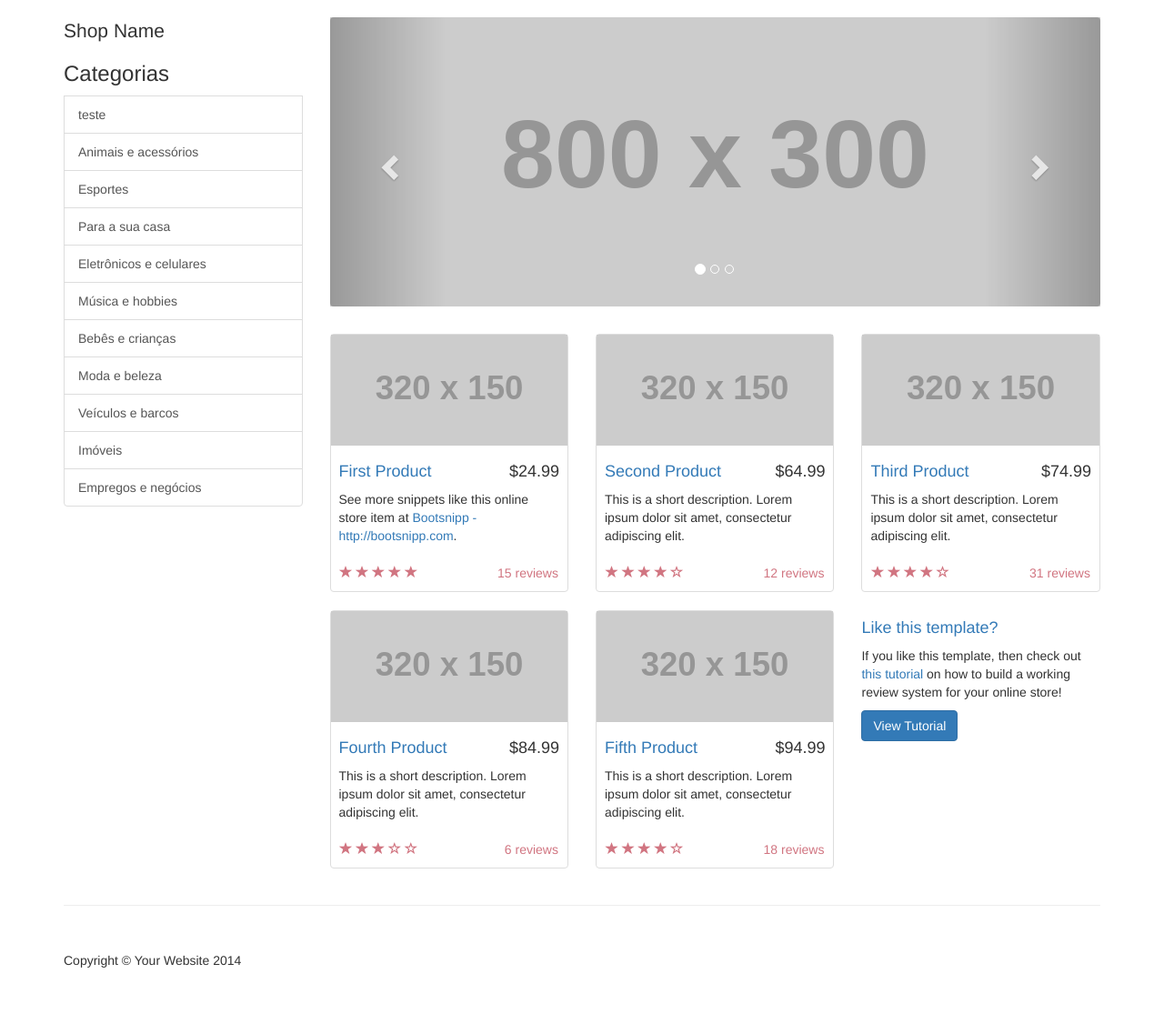
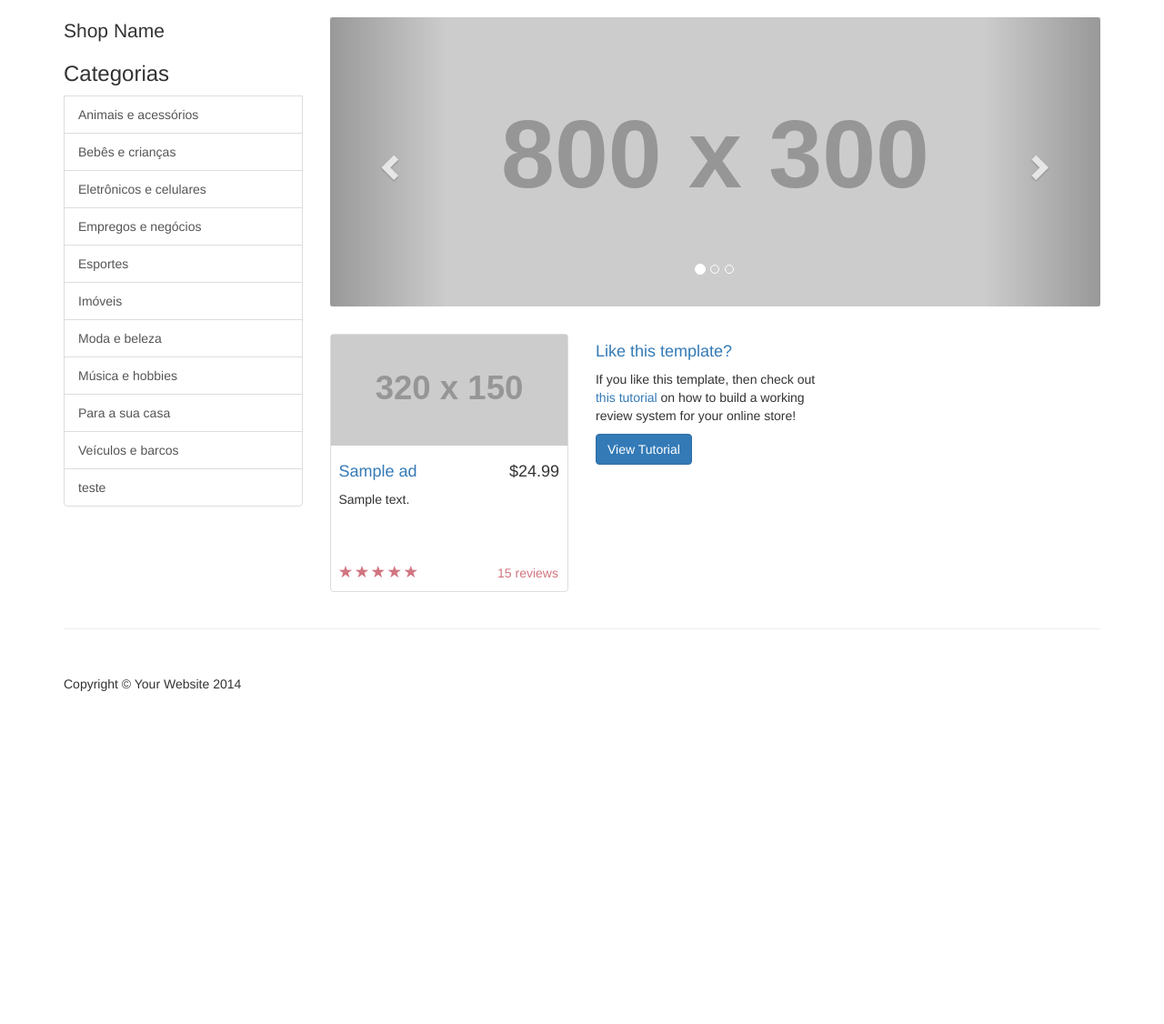
Before and after one commit to jinascimento/integration_pag_seguro, a Rails app: page / in a window 1280 px wide. Shown: the part 51-1177 px from the top of the page at 91% size. After the commit the page ends 811 px from the top, so only its background shows below. Run offline with Rails 7, Linux system fonts and the light colour scheme; data comes from the database, SQL or seed files in the repository; tables that the repository leaves empty hold one stand-in row (values such as "Sample post"); style sheets or scripts are compiled from the project's sources; some libraries are stand-ins or nearby versions.

Commit message:
Refatorado task e adicionado anuncios a index

```diff
--- a/app/controllers/site/home_controller.rb
+++ b/app/controllers/site/home_controller.rb
@@ -8,6 +8,7 @@ class Site::HomeController < ApplicationController
   private
 
   def list_category
-    @categories = Category.all
+    @categories = Category.order(:description)
+    @ads = Ad.limit(5).order(created_at: :desc)
   end
 end
--- a/app/views/backoffice/admins/index.html.erb
+++ b/app/views/backoffice/admins/index.html.erb
@@ -56,4 +56,4 @@
     <!-- /.panel-body -->
 </div>
 
-<%= render partial: 'backoffice/admins/shared/send_mail' %>
+<%= render partial: 'backoffice/admins/shared/send_mail_modal' %>
--- a/app/views/backoffice/admins/shared/_send_mail.html.erb
+++ b/app/views/backoffice/admins/shared/_send_mail_modal.html.erb
@@ -8,7 +8,7 @@
       <div class="modal-body">
         <%= form_tag(backoffice_send_mail_index_path, remote: true) do %>
           <div class="form-group">
-            <label for="recipient-name" class="control-label">Recipient:</label>
+            <label for="recipient-text" class="control-label">Recipient:</label>
             <%= text_field_tag(:'recipient-text', nil, class: 'form-control', readonly: 'readonly') %>
           </div>
           <div class="form-group">
--- a/app/views/backoffice/send_mail/create.js.erb
+++ b/app/views/backoffice/send_mail/create.js.erb
@@ -2,5 +2,5 @@ $(function(){
   $('#sendMailModal').modal('hide');
   $('h4.modal-title').text('');
   $('#recipient-text').val('');
-  $.notify('Email enviado com sucesso!', "success");
+  $.notify('<%= @notify_message %>', '<%= @notify_flag %>');
 });
--- a/app/views/site/home/index.html.erb
+++ b/app/views/site/home/index.html.erb
@@ -47,15 +47,15 @@
                 </div>
 
                 <div class="row">
-
+                    <% @ads.each do |ad| %>
                         <div class="col-sm-4 col-lg-4 col-md-4">
                             <div class="thumbnail">
                                 <img src="http://placehold.it/320x150" alt="">
                                 <div class="caption">
                                     <h4 class="pull-right">$24.99</h4>
-                                <h4><a href="#">First Product</a>
+                                    <h4><a href="#"><%= truncate(ad.title, length: 15) %></a>
                                     </h4>
-                                <p>See more snippets like this online store item at <a target="_blank" href="http://www.bootsnipp.com">Bootsnipp - http://bootsnipp.com</a>.</p>
+                                    <p><%= truncate(ad.description, length: 100) %></p>
                                 </div>
                                 <div class="ratings">
                                     <p class="pull-right">15 reviews</p>
@@ -68,96 +68,9 @@
                                     </p>
                                 </div>
                             </div>
+
                         </div>
-
-                    <div class="col-sm-4 col-lg-4 col-md-4">
-                        <div class="thumbnail">
-                            <img src="http://placehold.it/320x150" alt="">
-                            <div class="caption">
-                                <h4 class="pull-right">$64.99</h4>
-                                <h4><a href="#">Second Product</a>
-                                </h4>
-                                <p>This is a short description. Lorem ipsum dolor sit amet, consectetur adipiscing elit.</p>
-                            </div>
-                            <div class="ratings">
-                                <p class="pull-right">12 reviews</p>
-                                <p>
-                                    <span class="glyphicon glyphicon-star"></span>
-                                    <span class="glyphicon glyphicon-star"></span>
-                                    <span class="glyphicon glyphicon-star"></span>
-                                    <span class="glyphicon glyphicon-star"></span>
-                                    <span class="glyphicon glyphicon-star-empty"></span>
-                                </p>
-                            </div>
-                        </div>
-                    </div>
-
-                    <div class="col-sm-4 col-lg-4 col-md-4">
-                        <div class="thumbnail">
-                            <img src="http://placehold.it/320x150" alt="">
-                            <div class="caption">
-                                <h4 class="pull-right">$74.99</h4>
-                                <h4><a href="#">Third Product</a>
-                                </h4>
-                                <p>This is a short description. Lorem ipsum dolor sit amet, consectetur adipiscing elit.</p>
-                            </div>
-                            <div class="ratings">
-                                <p class="pull-right">31 reviews</p>
-                                <p>
-                                    <span class="glyphicon glyphicon-star"></span>
-                                    <span class="glyphicon glyphicon-star"></span>
-                                    <span class="glyphicon glyphicon-star"></span>
-                                    <span class="glyphicon glyphicon-star"></span>
-                                    <span class="glyphicon glyphicon-star-empty"></span>
-                                </p>
-                            </div>
-                        </div>
-                    </div>
-
-                    <div class="col-sm-4 col-lg-4 col-md-4">
-                        <div class="thumbnail">
-                            <img src="http://placehold.it/320x150" alt="">
-                            <div class="caption">
-                                <h4 class="pull-right">$84.99</h4>
-                                <h4><a href="#">Fourth Product</a>
-                                </h4>
-                                <p>This is a short description. Lorem ipsum dolor sit amet, consectetur adipiscing elit.</p>
-                            </div>
-                            <div class="ratings">
-                                <p class="pull-right">6 reviews</p>
-                                <p>
-                                    <span class="glyphicon glyphicon-star"></span>
-                                    <span class="glyphicon glyphicon-star"></span>
-                                    <span class="glyphicon glyphicon-star"></span>
-                                    <span class="glyphicon glyphicon-star-empty"></span>
-                                    <span class="glyphicon glyphicon-star-empty"></span>
-                                </p>
-                            </div>
-                        </div>
-                    </div>
-
-                    <div class="col-sm-4 col-lg-4 col-md-4">
-                        <div class="thumbnail">
-                            <img src="http://placehold.it/320x150" alt="">
-                            <div class="caption">
-                                <h4 class="pull-right">$94.99</h4>
-                                <h4><a href="#">Fifth Product</a>
-                                </h4>
-                                <p>This is a short description. Lorem ipsum dolor sit amet, consectetur adipiscing elit.</p>
-                            </div>
-                            <div class="ratings">
-                                <p class="pull-right">18 reviews</p>
-                                <p>
-                                    <span class="glyphicon glyphicon-star"></span>
-                                    <span class="glyphicon glyphicon-star"></span>
-                                    <span class="glyphicon glyphicon-star"></span>
-                                    <span class="glyphicon glyphicon-star"></span>
-                                    <span class="glyphicon glyphicon-star-empty"></span>
-                                </p>
-                            </div>
-                        </div>
-                    </div>
-
+                    <% end %>
                     <div class="col-sm-4 col-lg-4 col-md-4">
                         <h4><a href="#">Like this template?</a>
                         </h4>
```
Also changed, not shown: app/controllers/backoffice/admins_controller.rb (+10 -6 lines), app/controllers/backoffice/send_mail_controller.rb (+11 -3 lines), test/mailers/previews/admin_mailer_preview.rb (+4 -0 lines), Gemfile, Gemfile.lock, lib/tasks/utils.rake. Lines whose indentation alone changed are shown as unchanged.
